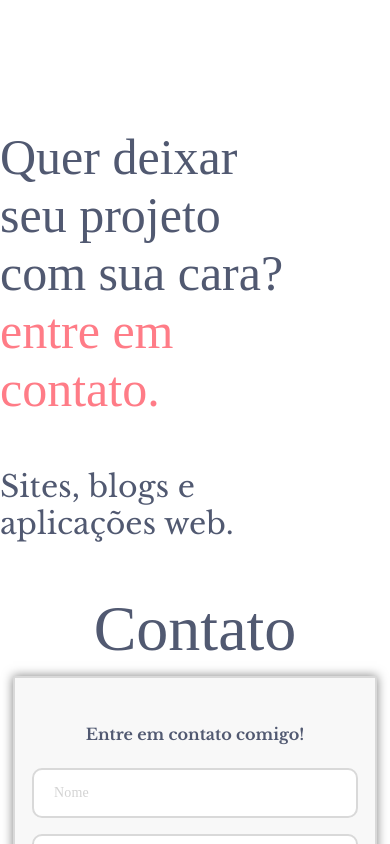
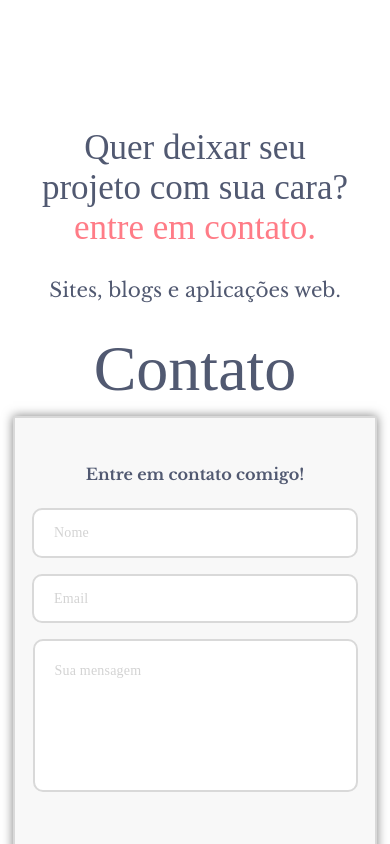
Before and after one commit to itsimoes/portfolio-2023, a React (Create React App) app: page / in a window 390 px wide. Shown: the part 2420-3264 px from the top of the page. Built offline with nearby package versions, Linux system fonts and the light colour scheme; a web font is replaced by a local one.

Commit message:
responsividade para MOBILE concluída na seção contact

```diff
--- a/src/components/Contact/style.scss
+++ b/src/components/Contact/style.scss
@@ -186,3 +186,26 @@
     }
   }
 }
+
+// media query mobile
+@media (max-width: 450px) {
+
+  .contact_wrapper {
+    padding-bottom: 50px;
+    height: auto;
+  }
+  .contact_message_container {
+    width: 80%;
+    text-align: center;
+    padding-right: 0;
+  }
+  #contact_message_1 {
+    font-size: 35px;
+  }
+
+  #contact_message_2 {
+    font-size: 20px;
+    padding-top: 30px;
+    padding-bottom: 30px;
+  }
+}
```
